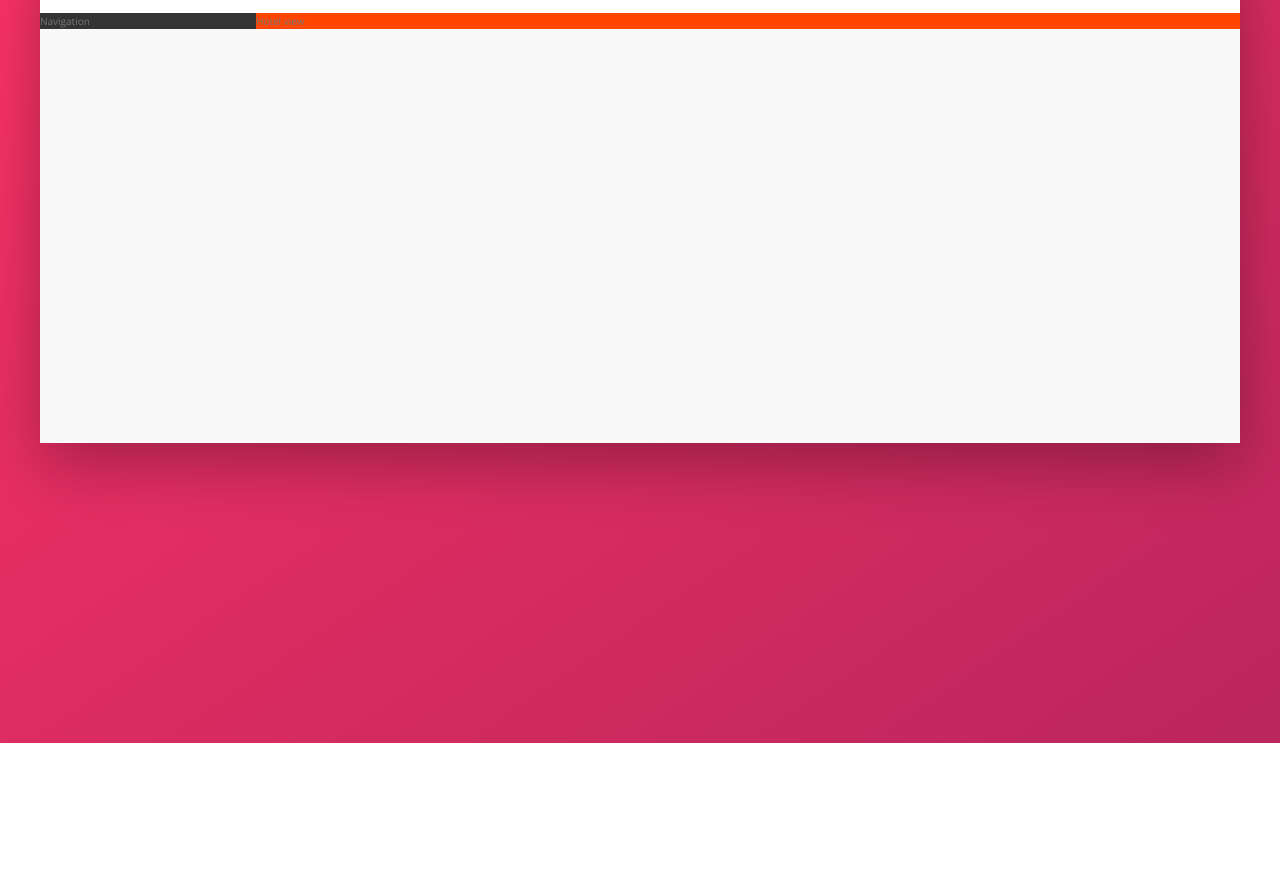
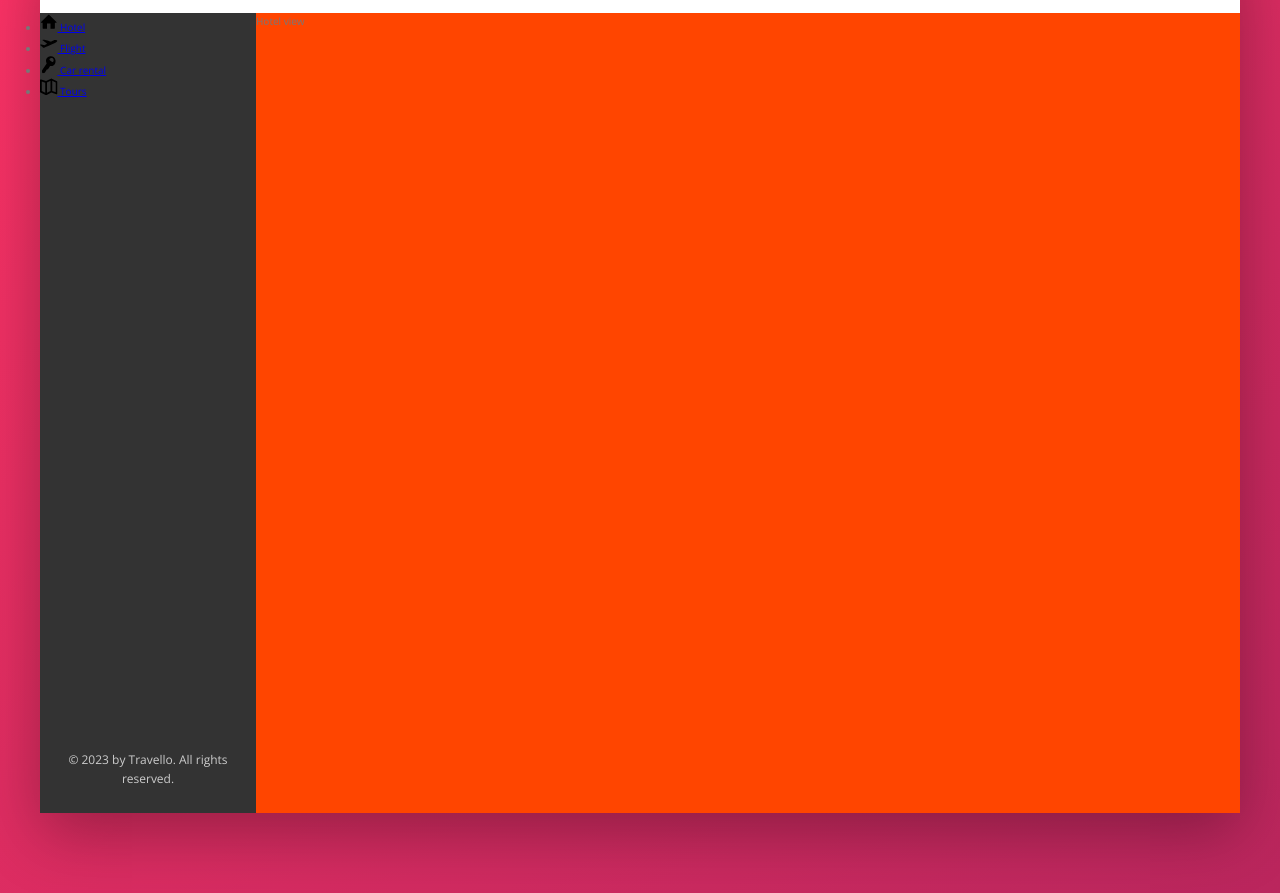
Before and after one commit to P666R/Travello, a website: page index.html in a window 1280 px wide. Shown: the part 137-1030 px from the top of the page. Before the commit the page ends 880 px from the top, so only its background shows below. Drawn offline with nearby package versions, Linux system fonts and the light colour scheme.

Commit message:
building navigation-1

```diff
--- a/index.html
+++ b/index.html
@@ -59,7 +59,47 @@
       </header>
 
       <div class="content">
-        <nav class="sidebar">Navigation</nav>
+        <nav class="sidebar">
+          <ul class="side-nav">
+            <li class="side-nav__item">
+              <a href="#" class="side-nav__link">
+                <svg class="side-nav__icon">
+                  <use href="img/sprite.svg#icon-home"></use>
+                </svg>
+                <span>Hotel</span>
+              </a>
+            </li>
+
+            <li class="side-nav__item">
+              <a href="#" class="side-nav__link">
+                <svg class="side-nav__icon">
+                  <use href="img/sprite.svg#icon-aircraft-take-off"></use>
+                </svg>
+                <span>Flight</span>
+              </a>
+            </li>
+
+            <li class="side-nav__item">
+              <a href="#" class="side-nav__link">
+                <svg class="side-nav__icon">
+                  <use href="img/sprite.svg#icon-key"></use>
+                </svg>
+                <span>Car rental</span>
+              </a>
+            </li>
+
+            <li class="side-nav__item">
+              <a href="#" class="side-nav__link">
+                <svg class="side-nav__icon">
+                  <use href="img/sprite.svg#icon-map"></use>
+                </svg>
+                <span>Tours</span>
+              </a>
+            </li>
+          </ul>
+          <div class="legal">&copy; 2023 by Travello. All rights reserved.</div>
+        </nav>
+
         <main class="hotel-view">Hotel view</main>
       </div>
     </div>
--- a/sass/_components.scss
+++ b/sass/_components.scss
@@ -114,3 +114,27 @@
     margin-right: 1rem;
   }
 }
+
+/////////////////////////////////////////////
+// side nav
+.side-nav {
+  &__item {
+  }
+
+  &__link {
+  }
+
+  &__icon {
+    width: 1.75rem;
+    height: 1.75rem;
+  }
+}
+
+/////////////////////////////////////////////
+// legal text
+.legal {
+  font-size: 1.2rem;
+  color: var(--color-grey-light-4);
+  text-align: center;
+  padding: 2.5rem;
+}
--- a/sass/_layout.scss
+++ b/sass/_layout.scss
@@ -25,10 +25,17 @@
 .sidebar {
   background-color: var(--color-grey-dark-1);
   flex: 0 0 18%;
+
+  display: flex;
+  flex-direction: column;
+  justify-content: space-between;
 }
 
 .hotel-view {
   background-color: #fff;
+
   background-color: orangered;
+  height: 80rem;
+
   flex: 1;
 }
```
Also changed, not shown: css/style.css, 1 other file.
